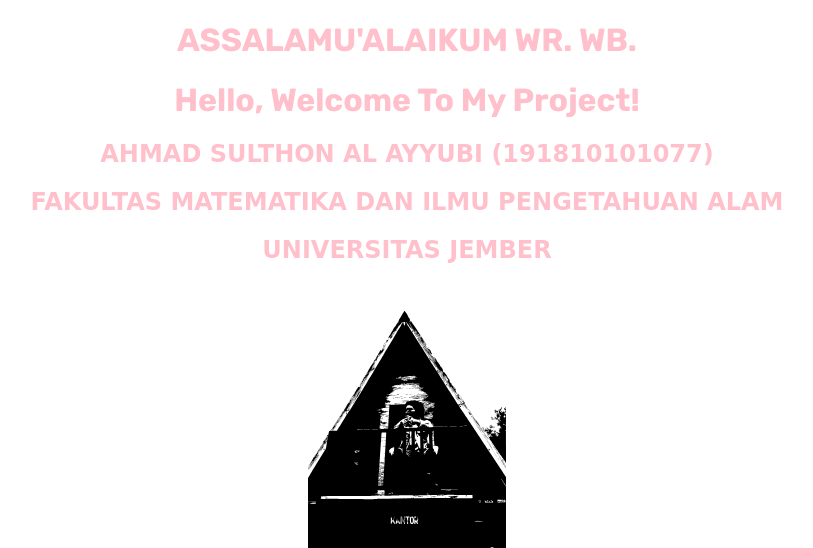
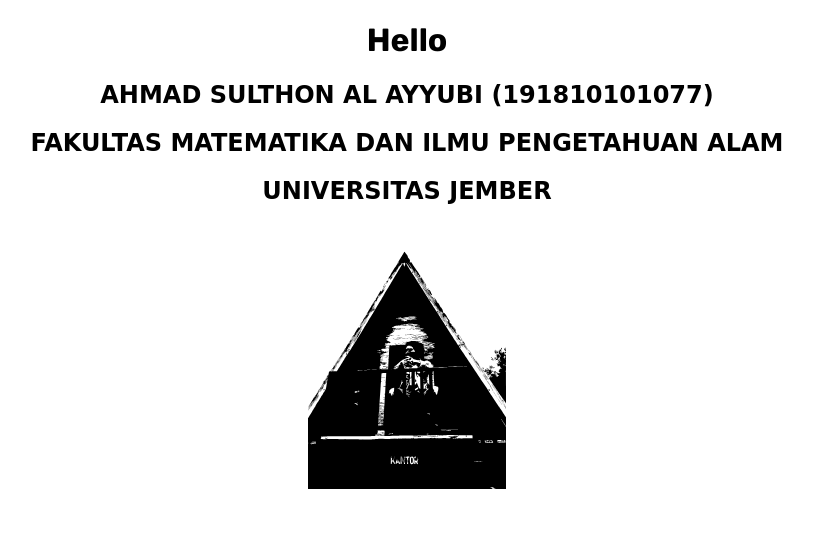
Before and after one commit to yuby123/anton12, a Django app: page / in a window 1280 px wide. Shown: the top 548 px of the page, without its empty margins (233-1046 px from the left). Run offline with Django 3.2, Linux system fonts and the light colour scheme.

Commit message:
initial commite

```diff
--- a/main/templates/main/home.html
+++ b/main/templates/main/home.html
@@ -9,11 +9,10 @@
 
 {% block content %}
   <center>
-  <h1 style="color:pink">ASSALAMU'ALAIKUM WR. WB.</h1>
-  <h1 style="color:pink">Hello, Welcome To My Project!</h1>
-  <h2 style="color:pink"><font face="comic sans ms">AHMAD SULTHON AL AYYUBI (191810101077)</font><br></h2>
-  <h2 style="color:pink"><font face="comic sans ms">FAKULTAS MATEMATIKA DAN ILMU PENGETAHUAN ALAM</font><br></h2>
-  <h2 style="color:pink"><font face="comic sans ms">UNIVERSITAS JEMBER</font><br></h2>
+  <h1 style="color:black">Hello</h1>
+  <h2 style="color:black"><font face="comic sans ms">AHMAD SULTHON AL AYYUBI (191810101077)</font><br></h2>
+  <h2 style="color:black"><font face="comic sans ms">FAKULTAS MATEMATIKA DAN ILMU PENGETAHUAN ALAM</font><br></h2>
+  <h2 style="color:black"><font face="comic sans ms">UNIVERSITAS JEMBER</font><br></h2>
   <p><img src="{% static 'img/Ahmad sulthon_Perkap.svg' %}" style="height:7cm"></p>
   </center>
 {% endblock content %}
```
